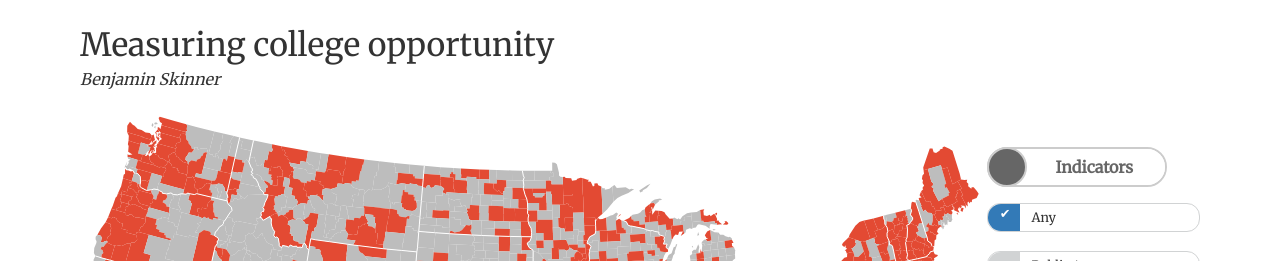
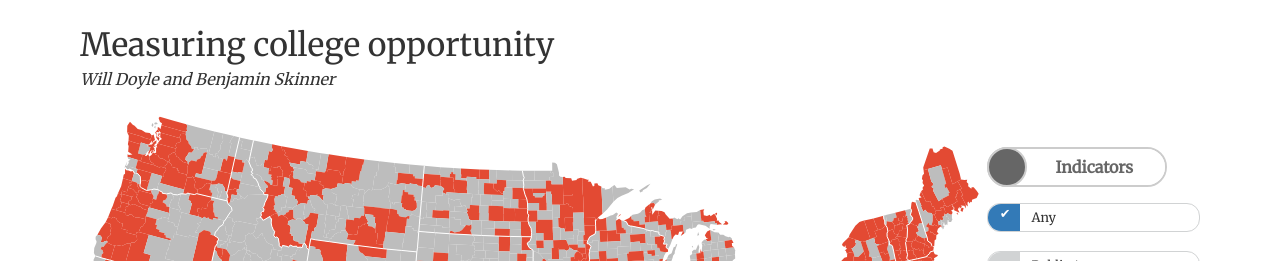
Before and after one commit to btskinner/collegeopp, a Jekyll site: the page built from index.md, in a window 1280 px wide and 900 px high. Shown: the top 261 px of the window. Built offline with Jekyll 4.4.1, drawn with Linux system fonts in a browser that asks for light colours.

Commit message:
returned Doyle to author

```diff
--- a/_layouts/default.html
+++ b/_layouts/default.html
@@ -8,8 +8,8 @@
     <header class="site-header">
       <h1 class="site-title"><a href="{{ site.baseurl }}/">{{ site.title }}</a></h1>
       <h6 class="site-subtitle">
-	<!-- <a href="https://my.vanderbilt.edu/willdoyle/">Will Doyle </a> -->
-	<!-- and -->
+	<a href="https://my.vanderbilt.edu/willdoyle/">Will Doyle </a>
+	and
 	<a href="http://btskinner.me"> Benjamin Skinner</a>
       </h6>
       {{ content }}
```
Also changed, not shown: 1 other file.
